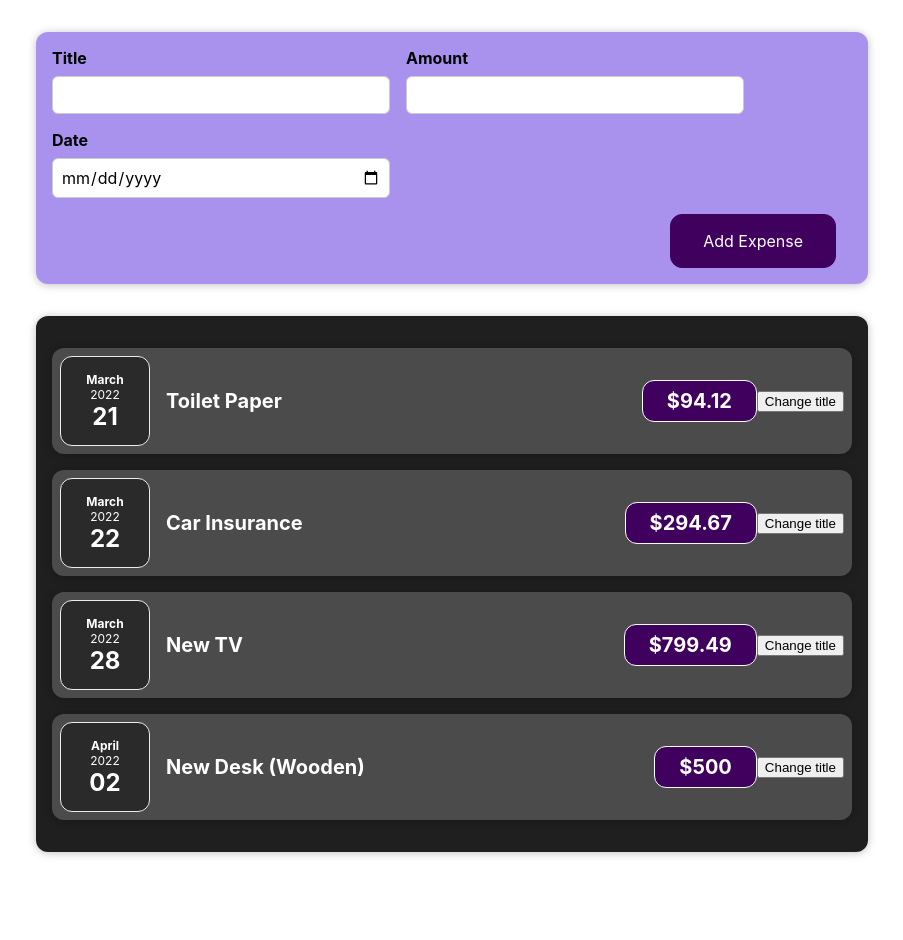
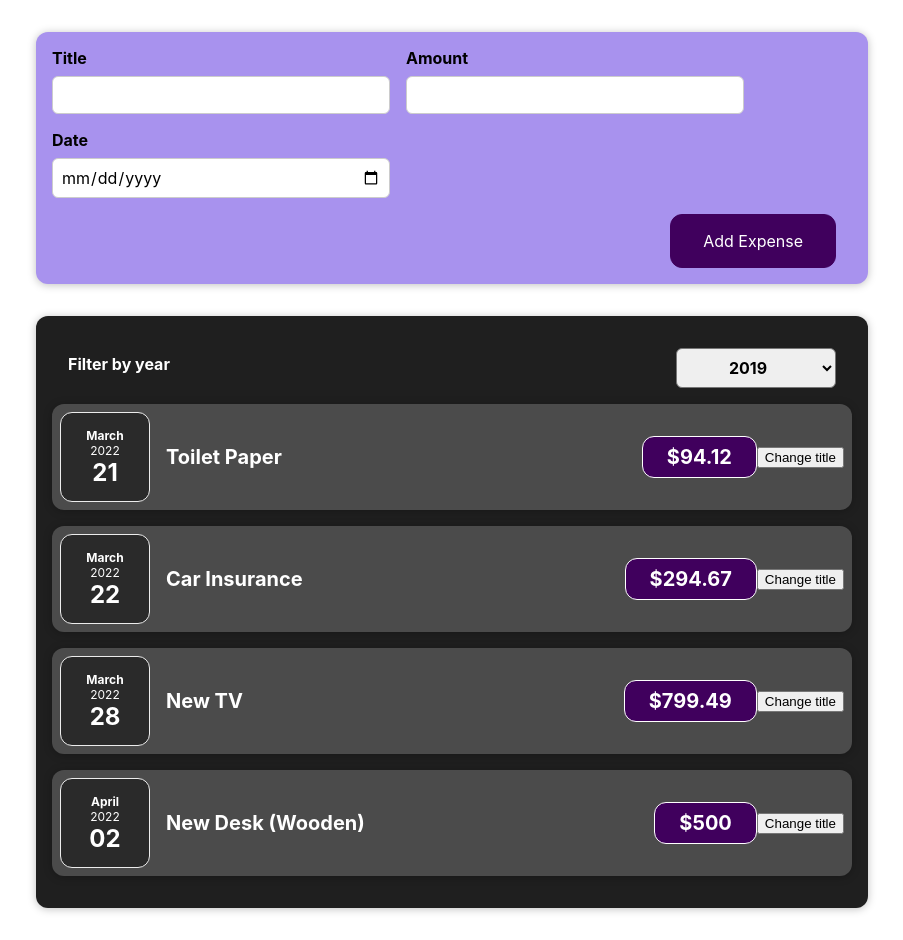
Before and after one commit to Klitos85/react-complete-guide, a React (Create React App) app: page / in a window 1280 px wide. Shown: the whole page, without its empty margins (188-1091 px from the left). Before the commit the page ends 884 px from the top, so only its background shows below. Built offline with nearby package versions, Linux system fonts and the light colour scheme.

Commit message:
feat: add filter component

```diff
--- a/src/components/Expenses/Expenses.js
+++ b/src/components/Expenses/Expenses.js
@@ -1,10 +1,21 @@
-import './Expenses.css'
+import { useState } from 'react'
 import Card from '../UI/Card'
 import ExpenseItem from './ExpenseItem'
+import ExpensesFilter from './ExpensesFilter'
+import './Expenses.css'
 
 const Expenses = (props) => {
+
+  const [filteredYear, setFilteredYear] = useState('2019')
+
+  const filterChangeHandler = (selectedYear) => {
+    setFilteredYear(selectedYear)
+  }
+
   return (
+    <div>
       <Card className='expenses'>
+      <ExpensesFilter selected={filteredYear} onChangeFilter={filterChangeHandler}/>
         <ExpenseItem
           title={props.items[0].title}
           amount={props.items[0].amount}
@@ -26,6 +37,7 @@
           date={props.items[3].date}
         />
       </Card>
+    </div>
   )
 }
 
--- /dev/null
+++ b/src/components/Expenses/ExpensesFilter.css
@@ -0,0 +1,24 @@
+.expenses-filter {
+  color: white;
+  padding: 0 1rem;
+}
+
+.expenses-filter__control {
+  display: flex;
+  width: 100%;
+  align-items: center;
+  justify-content: space-between;
+  margin: 1rem 0;
+}
+
+.expenses-filter label {
+  font-weight: bold;
+  margin-bottom: 0.5rem;
+}
+
+.expenses-filter select {
+  font: inherit;
+  padding: 0.5rem 3rem;
+  font-weight: bold;
+  border-radius: 6px;
+}
--- /dev/null
+++ b/src/components/Expenses/ExpensesFilter.js
@@ -0,0 +1,24 @@
+import './ExpensesFilter.css'
+
+const ExpensesFilter = (props) => {
+  const filterChangeHandler = (event) => {
+    props.onChangeFilter(event.target.value)
+  }
+
+  return (
+    <div className='expenses-filter'>
+      <div className='expenses-filter__control'>
+        <label>Filter by year</label>
+        <select onChange={filterChangeHandler} value={props.selected}>
+          <option value={2023}>2023</option>
+          <option value={2022}>2022</option>
+          <option value={2021}>2021</option>
+          <option value={2020}>2020</option>
+          <option value={2019}>2019</option>
+        </select>
+      </div>
+    </div>
+  )
+}
+
+export default ExpensesFilter
```
Lines whose indentation alone changed are shown as unchanged.
